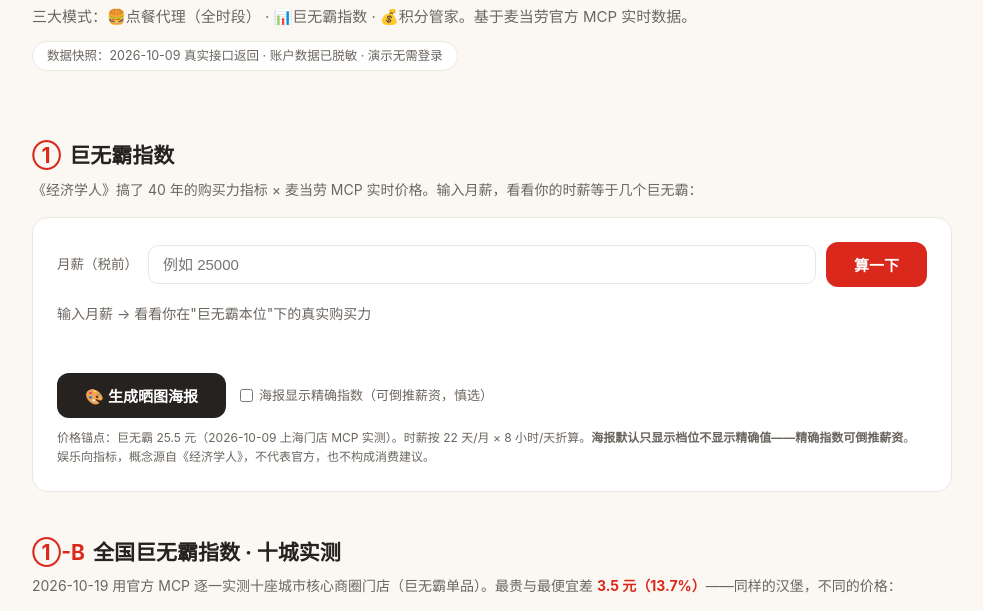
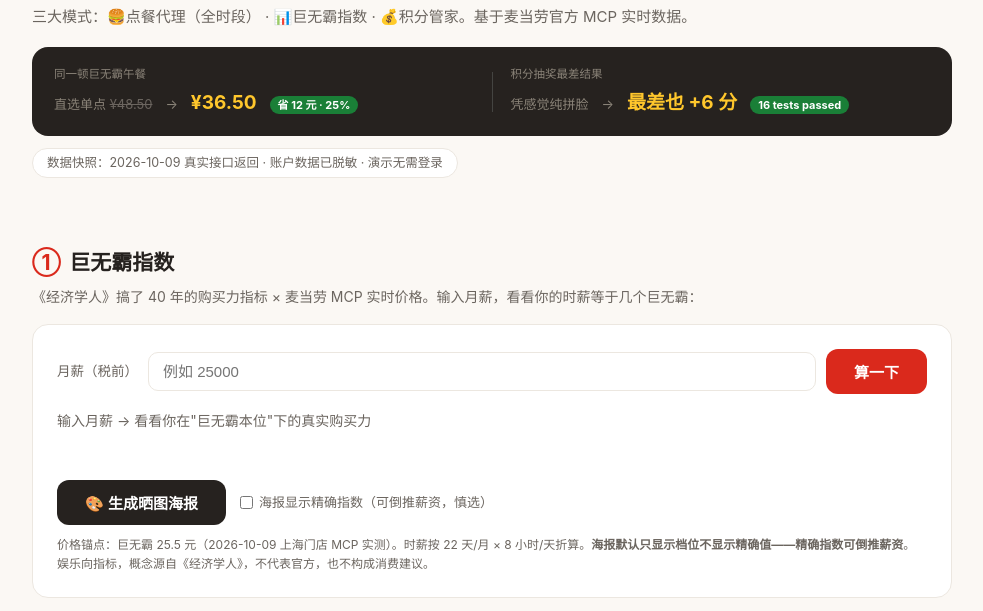
Before and after one commit to daxian78/mcd-alchemy, a plain HTML site: page demo/index.html in a window 1280 px wide. Shown: the part 162-773 px from the top of the page, without its empty margins (148-1131 px from the left). Drawn offline with Linux system fonts and the light colour scheme.

Commit message:
feat: demo 页深色产品化 hero（双对比卡：省 12 元/25% + 保底最差+6 分）

```diff
--- a/demo/index.html
+++ b/demo/index.html
@@ -114,6 +114,17 @@
   <div class="tag">程序员节参赛作品 · 演示页</div>
   <h1>麦门<span class="gold">炼金术</span></h1>
   <div class="subtitle">三大模式：🍔点餐代理（全时段） · 📊巨无霸指数 · 💰积分管家。基于麦当劳官方 MCP 实时数据。</div>
+  <div style="margin-top:18px; background:#26221F; border-radius:16px; padding:18px 22px; display:flex; align-items:center; gap:18px; flex-wrap:wrap; text-align:left;">
+    <div style="flex:1; min-width:200px;">
+      <div style="font-size:11.5px; color:#8A8378; margin-bottom:4px;">同一顿巨无霸午餐</div>
+      <div style="font-size:13px; color:#8A8378;">直选单点 <s style="color:#6B655F;">¥48.50</s>　→　<b style="color:#FFC72C; font-size:19px;">¥36.50</b>　<span style="background:#1A7F37; color:#fff; font-size:11px; font-weight:700; padding:2px 8px; border-radius:999px;">省 12 元 · 25%</span></div>
+    </div>
+    <div style="width:1px; height:40px; background:#444441;"></div>
+    <div style="flex:1; min-width:200px;">
+      <div style="font-size:11.5px; color:#8A8378; margin-bottom:4px;">积分抽奖最差结果</div>
+      <div style="font-size:13px; color:#8A8378;">凭感觉纯拼脸　→　<b style="color:#FFC72C; font-size:19px;">最差也 +6 分</b>　<span style="background:#1A7F37; color:#fff; font-size:11px; font-weight:700; padding:2px 8px; border-radius:999px;">16 tests passed</span></div>
+    </div>
+  </div>
   <div class="snapshot">数据快照：2026-10-09 真实接口返回 · 账户数据已脱敏 · 演示无需登录</div>
 </header>
 
```
